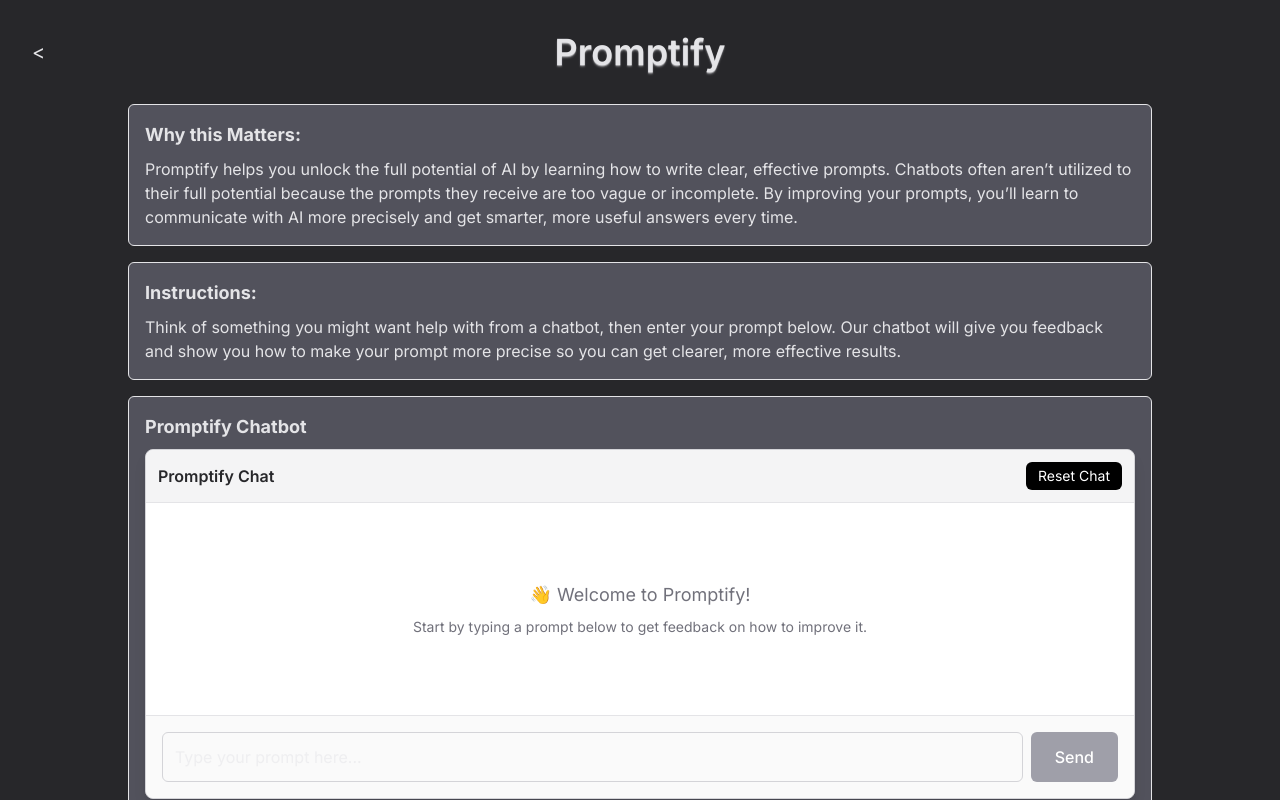
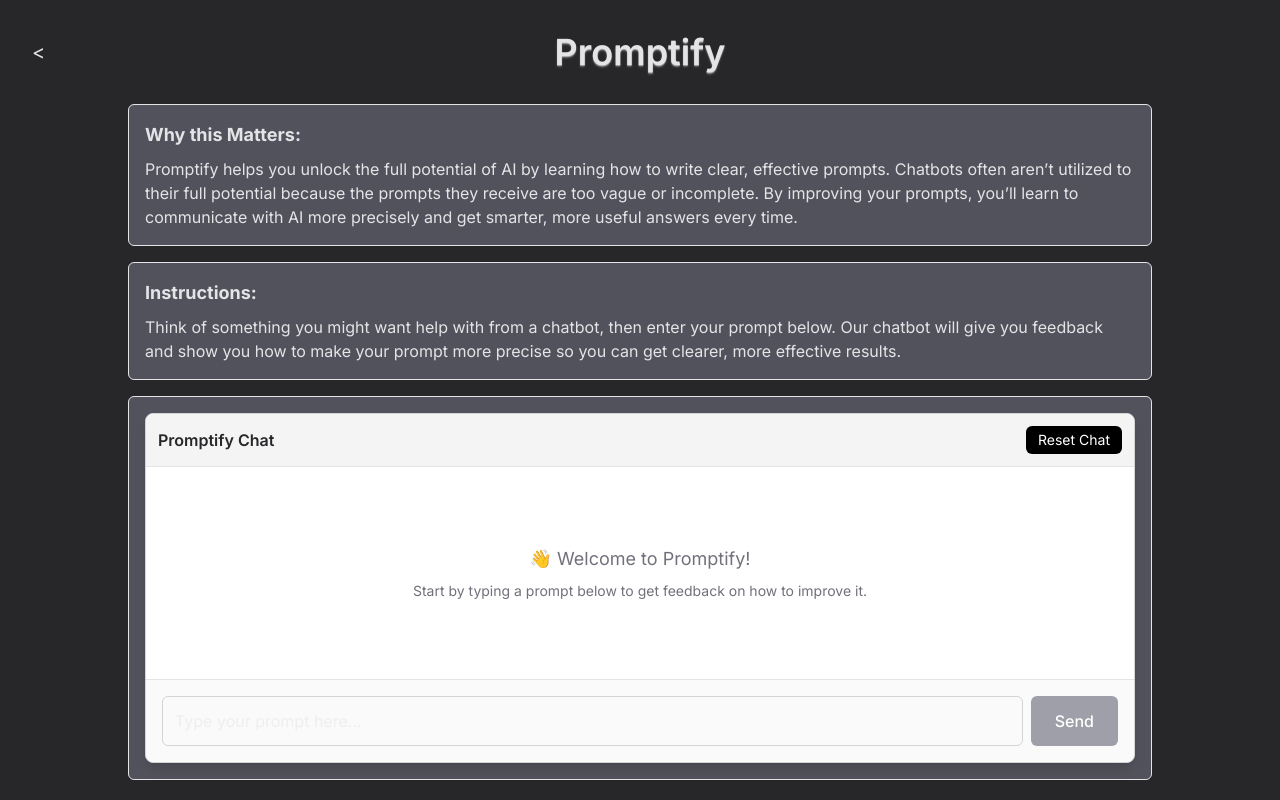
Before and after one commit to obtain-ai/obtain, a SvelteKit app: page /promptify in a window 1280 px wide. Built offline with nearby package versions, Linux system fonts and the light colour scheme.

Commit message:
Update +page.svelte

```diff
--- a/src/routes/promptify/+page.svelte
+++ b/src/routes/promptify/+page.svelte
@@ -22,9 +22,6 @@
 </InfoDisplay>
 
 <InfoDisplay>
-	{#snippet title()}
-		Promptify Chatbot
-	{/snippet}
 	{#snippet content()}
 		<ChatBox />
 	{/snippet}
```
